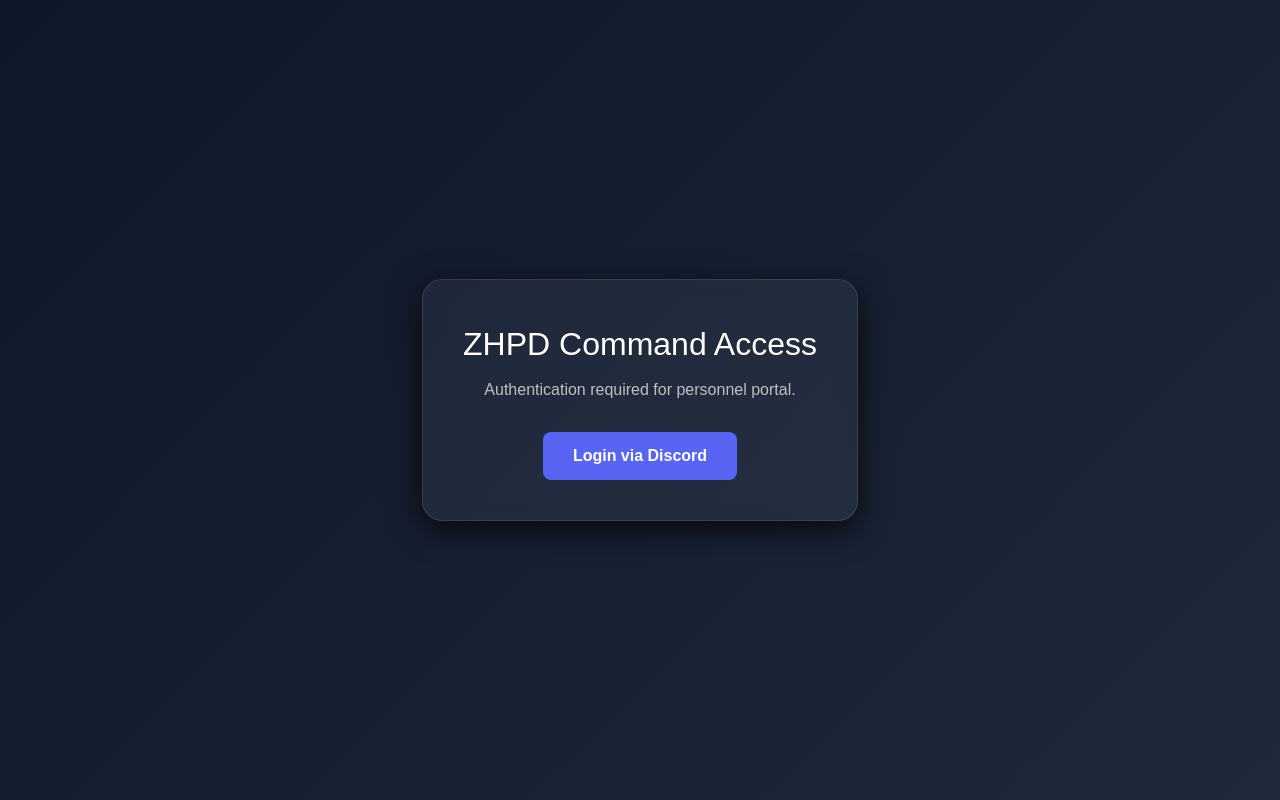
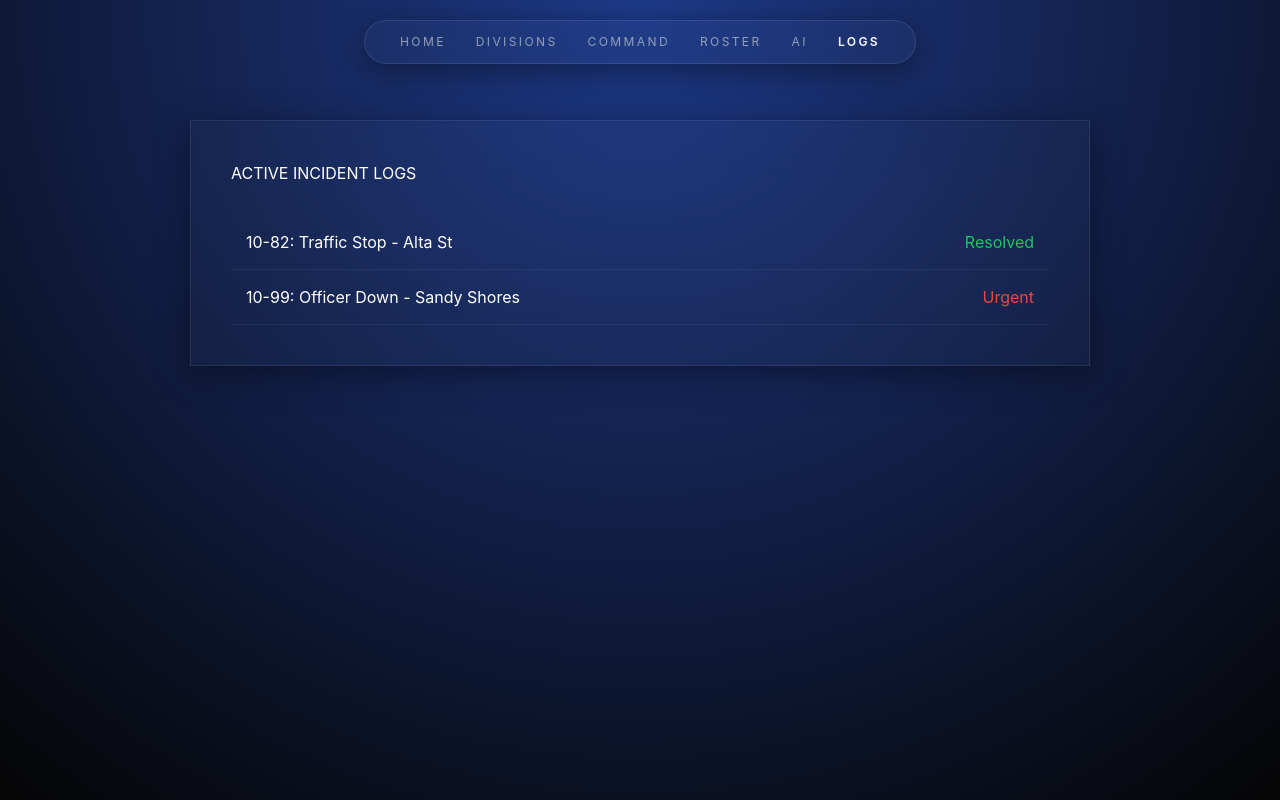
Before and after one commit to morkelchristan-cpu/zhpd-website, a Next.js app: page /logs in a window 1280 px wide. Built offline with nearby package versions, Linux system fonts and the light colour scheme; no server answers.

Commit message:
New System.

```diff
--- a/app/globals.css
+++ b/app/globals.css
@@ -1,122 +1,24 @@
 @import "tailwindcss";
 
-:root {
-  --bg-dark: #050505;
-  --glass: rgba(20, 20, 25, 0.7);
-  --accent: #2563eb;
-  --text: #f8fafc;
+.bg-gradient {
+  background: radial-gradient(circle at 50% 0%, #1e3a8a, #050505);
+  background-attachment: fixed;
+  min-height: 100vh;
+  color: white;
 }
 
-body {
-  margin: 0;
-  background: radial-gradient(circle at top right, #1e293b, #050505);
-  color: var(--text);
-  font-family: 'Inter', sans-serif;
-  overflow-x: hidden;
-  min-height: 100vh;
+.glass-effect {
+  background: rgba(255, 255, 255, 0.02);
+  backdrop-filter: blur(25px);
+  border: 1px solid rgba(255, 255, 255, 0.08);
+  box-shadow: 0 8px 32px rgba(0, 0, 0, 0.4);
 }
 
-/* Master Glass Container */
-.glass-panel {
-  background: var(--glass);
-  backdrop-filter: blur(20px);
-  border: 1px solid rgba(255, 255, 255, 0.1);
-  border-left: 4px solid var(--accent);
-  border-radius: 16px;
-  padding: 40px;
-  box-shadow: 0 10px 40px rgba(0, 0, 0, 0.5);
-  transition: transform 0.3s cubic-bezier(0.4, 0, 0.2, 1);
+.content-wrapper {
+  animation: fadeIn 0.8s ease-out;
 }
 
-/* Entrance Animation */
-.animate-in {
-  animation: reveal 0.8s cubic-bezier(0.16, 1, 0.3, 1) forwards;
-}
-
-@keyframes reveal {
-  from { opacity: 0; transform: translateY(20px) scale(0.98); }
-  to { opacity: 1; transform: translateY(0) scale(1); }
-}
-
-/* Update glass-panel to handle grid child layouts better */
-.glass-panel {
-  background: rgba(20, 20, 25, 0.8);
-  backdrop-filter: blur(20px);
-  border: 1px solid rgba(255, 255, 255, 0.08);
-  border-left: 4px solid var(--accent);
-  border-radius: 12px;
-  padding: 30px;
-}
-
-/* Ensure mobile responsiveness */
-@media (max-width: 768px) {
-  div[style*="grid"] {
-    grid-template-columns: 1fr !important;
-  }
-}
-
-/* AI Input Glow */
-.glass-effect:focus-within {
-  box-shadow: 0 0 20px rgba(37, 99, 235, 0.2);
-  border-color: #3b82f6;
-}
-
-/* Suggestion chip hover */
-span:hover {
-  background: rgba(37, 99, 235, 0.2) !important;
-  color: #fff !important;
-  transition: all 0.3s ease;
-}
-
-/* Enable Scroll Snapping */
-.scroll-container {
-  height: 100vh;
-  overflow-y: scroll;
-  scroll-snap-type: y mandatory;
-}
-
-.scroll-section {
-  height: 100vh;
-  scroll-snap-align: start;
-  display: flex;
-  justify-content: center;
-  align-items: center;
-}
-
-/* Glass effect for panels */
-.glass-effect {
-  background: rgba(20, 20, 25, 0.85);
-  backdrop-filter: blur(15px);
-  border: 1px solid rgba(255, 255, 255, 0.1);
-  border-radius: 16px;
-}
-
-@import "tailwindcss";
-
-body {
-  margin: 0;
-  background: radial-gradient(circle at center, #111118, #050505);
-  color: #fff;
-  font-family: 'Inter', sans-serif;
-  min-height: 100vh;
-}
-
-/* Master Glass Class */
-.glass-effect {
-  background: rgba(255, 255, 255, 0.03);
-  backdrop-filter: blur(20px);
-  -webkit-backdrop-filter: blur(20px);
-  border: 1px solid rgba(255, 255, 255, 0.1);
-  border-radius: 16px;
-  box-shadow: 0 8px 32px rgba(0, 0, 0, 0.3);
-}
-
-/* Page Transition Animation */
-main {
-  animation: fadeSlide 0.6s cubic-bezier(0.16, 1, 0.3, 1) forwards;
-}
-
-@keyframes fadeSlide {
-  from { opacity: 0; transform: translateY(10px); }
+@keyframes fadeIn {
+  from { opacity: 0; transform: translateY(15px); }
   to { opacity: 1; transform: translateY(0); }
 }
--- a/app/layout.tsx
+++ b/app/layout.tsx
@@ -1,16 +1,14 @@
-import Providers from "@/src/components/Providers";
-import AuthGuard from "@/src/components/AuthGuard";
-import "./globals.css";
+import './globals.css';
+import Navbar from '@/src/components/Navbar';
 
 export default function RootLayout({ children }: { children: React.ReactNode }) {
   return (
     <html lang="en">
-      <body>
-        <Providers>
-          <AuthGuard>
-            {children}
-          </AuthGuard>
-        </Providers>
+      <body className="bg-gradient">
+        <Navbar />
+        <div className="content-wrapper">
+          {children}
+        </div>
       </body>
     </html>
   );
--- /dev/null
+++ b/app/logs/page.tsx
@@ -0,0 +1,20 @@
+export default function LogsPage() {
+  const logs = [
+    { id: '10-82', desc: 'Traffic Stop - Alta St', status: 'Resolved' },
+    { id: '10-99', desc: 'Officer Down - Sandy Shores', status: 'Urgent' }
+  ];
+
+  return (
+    <main style={{ paddingTop: '120px', maxWidth: '900px', margin: '0 auto' }}>
+      <div className="glass-effect" style={{ padding: '40px' }}>
+        <h2 style={{ marginBottom: '30px', textTransform: 'uppercase' }}>Active Incident Logs</h2>
+        {logs.map(log => (
+          <div key={log.id} style={{ display: 'flex', justifyContent: 'space-between', padding: '15px', borderBottom: '1px solid rgba(255,255,255,0.05)' }}>
+            <span>{log.id}: {log.desc}</span>
+            <span style={{ color: log.status === 'Urgent' ? '#ef4444' : '#22c55e' }}>{log.status}</span>
+          </div>
+        ))}
+      </div>
+    </main>
+  );
+}
--- a/src/components/Navbar.tsx
+++ b/src/components/Navbar.tsx
@@ -1,47 +1,53 @@
 'use client';
 import Link from 'next/link';
 import { usePathname } from 'next/navigation';
-import { signOut } from 'next-auth/react';
 
 export default function Navbar() {
   const pathname = usePathname();
 
-  // Updated list includes 'AI'
-  const navItems = ['Home', 'Divisions', 'Command', 'Roster', 'AI'];
+  // All active routes in your portal
+  const links = [
+    { name: 'Home', path: '/' },
+    { name: 'Divisions', path: '/divisions' },
+    { name: 'Command', path: '/command' },
+    { name: 'Roster', path: '/roster' },
+    { name: 'AI', path: '/ai' },
+    { name: 'Logs', path: '/logs' }
+  ];
 
   return (
     <nav className="glass-effect" style={{
       position: 'fixed',
-      top: '25px',
+      top: '20px',
       left: '50%',
       transform: 'translateX(-50%)',
-      padding: '15px 40px',
+      padding: '12px 35px',
       display: 'flex',
       gap: '30px',
-      zIndex: 1000
+      zIndex: 1000,
+      borderRadius: '50px',
+      border: '1px solid rgba(255, 255, 255, 0.1)'
     }}>
-      {navItems.map((item) => {
-        const href = item === 'Home' ? '/' : `/${item.toLowerCase()}`;
-        const isActive = pathname === href;
+      {links.map((link) => {
+        const isActive = pathname === link.path;
         return (
-          <Link key={item} href={href} style={{
-            textDecoration: 'none',
-            color: isActive ? '#fff' : '#aaa',
-            fontSize: '0.8rem',
-            textTransform: 'uppercase',
-            letterSpacing: '0.15em',
-            transition: 'color 0.3s'
-          }}>
-            {item}
+          <Link
+            key={link.name}
+            href={link.path}
+            style={{
+              textDecoration: 'none',
+              color: isActive ? '#fff' : '#94a3b8',
+              fontSize: '0.75rem',
+              textTransform: 'uppercase',
+              letterSpacing: '0.2em',
+              transition: 'all 0.3s ease',
+              fontWeight: isActive ? '600' : '400'
+            }}
+          >
+            {link.name}
           </Link>
         );
       })}
-      <button onClick={() => signOut()} style={{
-        background: 'none', border: 'none', color: '#ff4d4d',
-        fontSize: '0.8rem', cursor: 'pointer', textTransform: 'uppercase', letterSpacing: '0.15em'
-      }}>
-        Logout
-      </button>
     </nav>
   );
 }
```
